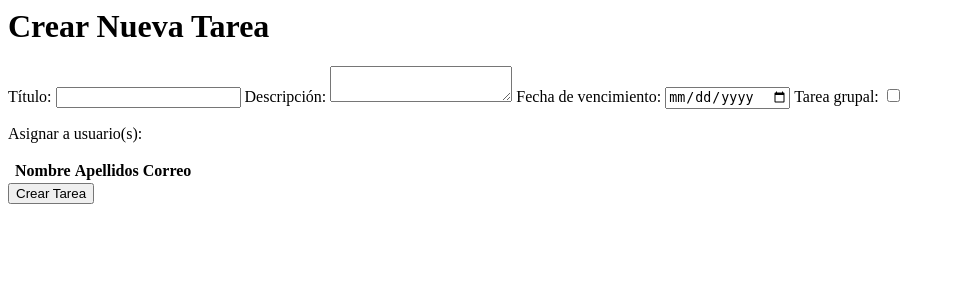
After one commit to kasimxo/DWES-UT04-Persistencia-de-datos, a Django app: page /tareas/crear/ in a window 1280 px wide. The commit adds this page. Shown: the top 300 px of the page, without its empty margins (0-955 px from the left). Run offline with Django 5.2, Linux system fonts and the light colour scheme; the visitor is signed in with stand-in values (Sample User, id 1); data comes from the database, SQL or seed files in the repository; lists and menus that the app fills with data are empty.

Commit message:
Añadido formulario básico de creación de tareas
Incluye un listado de usuarios a los que asignar la tarea en forma de tabla.
El listado de usuarios filtra por rol (para asignar la tarea únicamente a alumnos) y excluye al usuario que está creando la tarea <- Esto último puede que haya que retocarlo, si la crea un alumno, se le asigna por defecto a sí mismo? Un alumno puede crear tareas grupales?
Se puede asignar a un solo usuario o a varios en función de un input de tipo checkbox "grupal"

```diff
--- /dev/null
+++ b/tarea-planner/tarea_planner/templates/tareas/crear_tarea.html
@@ -0,0 +1,56 @@
+<h1>Crear Nueva Tarea</h1>
+<form method="post" action="{% url 'create_tarea' %}">
+    {% csrf_token %}
+    <label for="titulo">Título:</label>
+    <input type="text" id="titulo" name="titulo" required>
+
+    <label for="descripcion">Descripción:</label>
+    <textarea id="descripcion" name="descripcion" required></textarea>
+
+    <label for="fecha_vencimiento">Fecha de vencimiento:</label>
+    <input type="date" id="fecha_vencimiento" name="fecha_vencimiento" required>
+
+    <label for="grupal">Tarea grupal:</label>
+    <input type="checkbox" id="grupal" name="grupal">
+
+    <div>
+        <p>Asignar a usuario(s):</p>
+        <table>
+            <thead>
+                <tr>
+                    <th></th>
+                    <th>Nombre</th>
+                    <th>Apellidos</th>
+                    <th>Correo</th>
+                </tr>
+            </thead>
+            <tbody>
+            {% for user in users %}
+                <tr>
+                    <td>
+                        <input type="radio" name="assigned_users" value="{{ user.id }}" class="user-input">
+                    </td>
+                    <td>{{ user.first_name }}</td>
+                    <td>{{ user.last_name }}</td>
+                    <td>{{ user.email }}</td>
+                </tr>
+            {% endfor %}
+            </tbody>
+        </table>
+    </div>
+    <button type="submit">Crear Tarea</button>
+</form>
+
+<script>
+    // Esta sección se debería sacar a archivos externos
+
+    const grupalCheckbox = document.getElementById('grupal');
+    const userInputs = document.querySelectorAll('.user-input');
+
+    grupalCheckbox.addEventListener('change', function() {
+        userInputs.forEach(input => {
+            input.type = this.checked ? 'checkbox' : 'radio';
+            input.checked = false; // Desmarcar todos cuando se cambia el tipo
+        });
+    });
+</script>
--- a/tarea-planner/tarea_planner/templates/tareas/tareas.html
+++ b/tarea-planner/tarea_planner/templates/tareas/tareas.html
@@ -1,4 +1,6 @@
 <h1>Tareas</h1>
+
+<a href="{% url 'create_tarea' %}">+ Crear nueva tarea</a>
 
 <form method="post" action="{% url 'logout' %}">
     {% csrf_token %}
--- a/tarea-planner/tarea_planner/urls.py
+++ b/tarea-planner/tarea_planner/urls.py
@@ -1,6 +1,6 @@
 from django.urls import path
 from django.contrib.auth.views import LoginView, LogoutView
-from .views import RegisterView, HomeView, TareasView
+from .views import RegisterView, HomeView, TareasView, CreacionTareasView
 
 urlpatterns = [
     path('register/', RegisterView.as_view(), name='register'),
@@ -8,4 +8,5 @@ urlpatterns = [
     path('logout/', LogoutView.as_view(), name='logout'),
     path('', HomeView.as_view(), name='home'),
     path('tareas/', TareasView.as_view(), name='tareas'),
+    path('tareas/crear/', CreacionTareasView.as_view(), name='create_tarea'),
 ]
--- a/tarea-planner/tarea_planner/views.py
+++ b/tarea-planner/tarea_planner/views.py
@@ -2,8 +2,11 @@ from django.shortcuts import render, redirect
 from django.contrib import messages
 from django.contrib.auth.mixins import LoginRequiredMixin
 from django.contrib.auth.hashers import make_password
+from django.contrib.auth import get_user_model
 from django.views import View
 from .models import User
+
+User = get_user_model()
 
 class RegisterView(View):
 
@@ -49,3 +52,26 @@ class TareasView(LoginRequiredMixin, View):
 
     def get(self, request):
         return render(request, "tareas/tareas.html")
+
+class CreacionTareasView(LoginRequiredMixin, View):
+
+    def get(self, request):
+        users = User.objects.filter(role='student').exclude(id=request.user.id)
+        return render(
+            request,
+            "tareas/crear_tarea.html",
+            {"users": users})
+
+    def post(self, request):
+        """
+        titulo = request.POST.get("titulo")
+        descripcion = request.POST.get("descripcion")
+
+        if not all([titulo, descripcion]):
+            messages.error(request, "Todos los campos son obligatorios.")
+            return render(request, "tareas/crear_tarea.html")
+
+        # Aquí se guardaría la tarea en la base de datos (lógica no implementada)
+        messages.success(request, "Tarea creada con éxito.")
+        """
+        return redirect("tareas")
```
